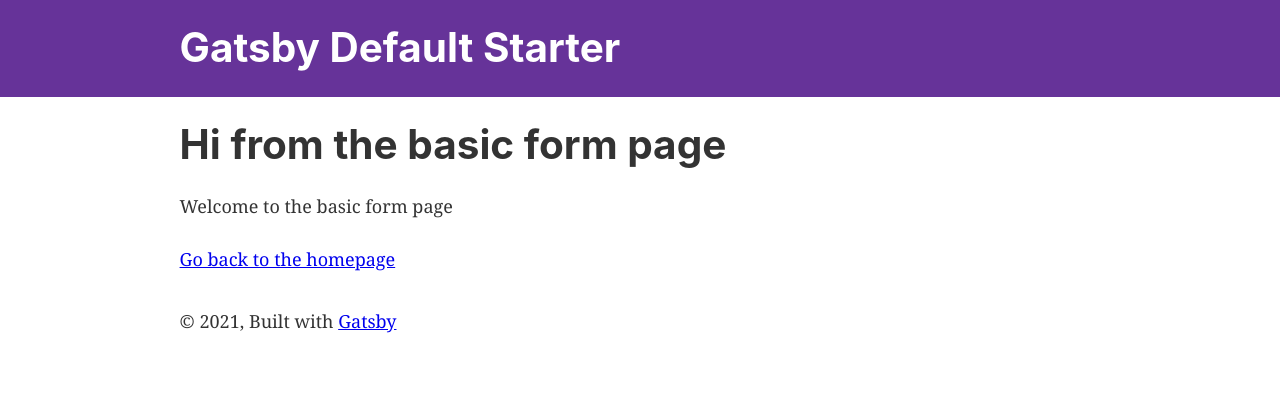
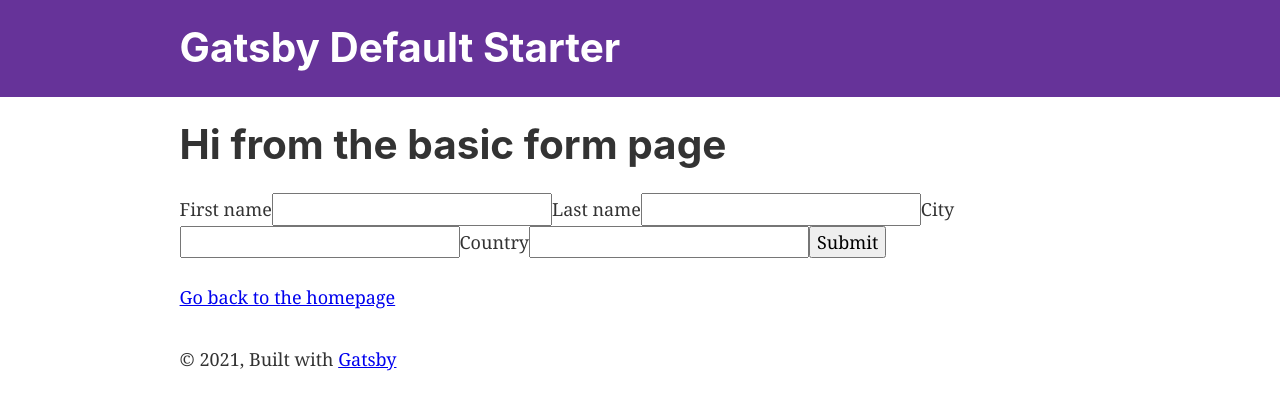
Before and after one commit to prestonso/gtdg-ch3-features, a Gatsby site: page /basic-form in a window 1280 px wide. Built offline with nearby package versions, Linux system fonts and the light colour scheme; Gatsby itself is replaced by a stand-in of ours.

Commit message:
Add form elements

```diff
--- a/src/pages/basic-form.js
+++ b/src/pages/basic-form.js
@@ -16,7 +16,25 @@ export default class BasicFormPage extends React.Component {
       <Layout>
         <Seo title="Basic form" />
         <h1>Hi from the basic form page</h1>
-        <p>Welcome to the basic form page</p>
+        <form>
+          <label>
+            First name
+            <input type="text" name="firstName" />
+          </label>
+          <label>
+            Last name
+            <input type="text" name="lastName" />
+          </label>
+          <label>
+            City
+            <input type="text" name="city" />
+          </label>
+          <label>
+            Country
+            <input type="text" name="country" />
+          </label>
+          <button type="submit">Submit</button>
+        </form>
         <Link to="/">Go back to the homepage</Link>
       </Layout>
     )
```
